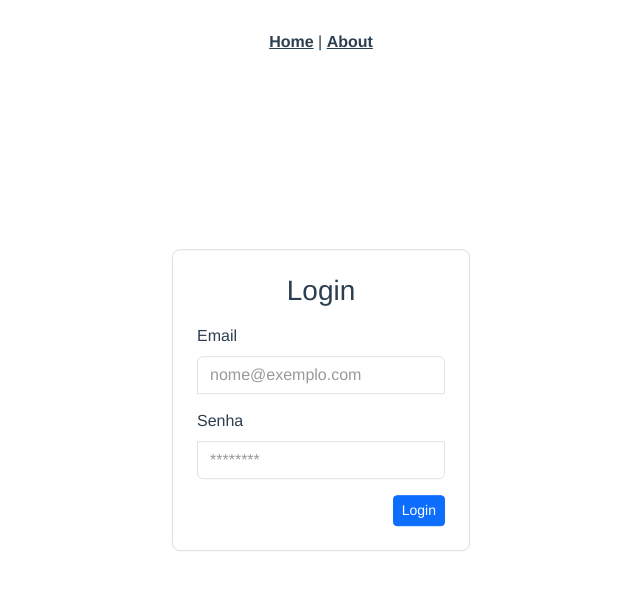
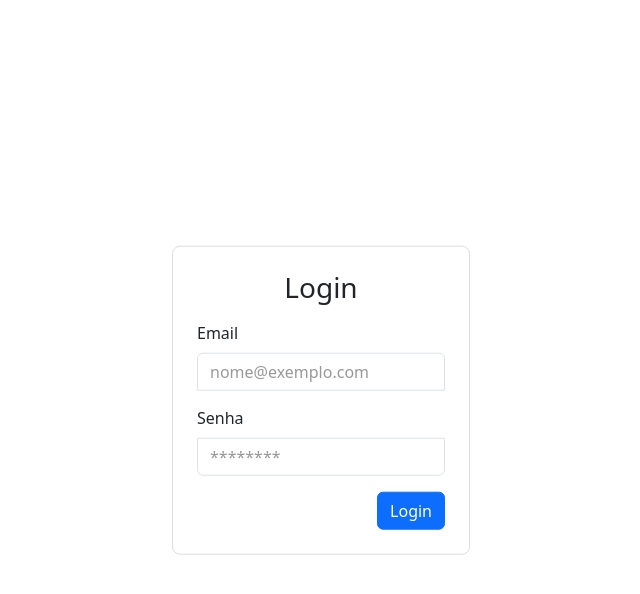
Before and after one commit to jonasvictor/front-stg-project, a Vue app: page /login in a window 1280 px wide. Shown: the top 594 px of the page, without its empty margins (319-959 px from the left). Built offline with nearby package versions, Linux system fonts and the light colour scheme.

Commit message:
Adicionando validações de login, adição da navbar, ocultando ela da tela de login  e adiacinando um botão para logout

```diff
--- a/package.json
+++ b/package.json
@@ -9,10 +9,14 @@
     "test:e2e": "vue-cli-service test:e2e"
   },
   "dependencies": {
+    "axios": "^1.4.0",
     "bootstrap": "^5.3.0",
     "core-js": "^3.8.3",
+    "nprogress": "^0.2.0",
+    "sweetalert2": "^11.7.18",
     "vue": "^3.3.4",
     "vue-router": "^4.0.3",
+    "vue-sweetalert2": "^5.0.5",
     "vuex": "^4.0.0"
   },
   "devDependencies": {
--- a/src/App.vue
+++ b/src/App.vue
@@ -1,33 +1,94 @@
 <template>
   <div>
-    <nav>
-      <router-link to="/login"></router-link>
-      <router-link to="/home">Home</router-link> |
-      <router-link to="/about">About</router-link>
+    <!-- INICIO NAVBAR -->
+    <nav
+      v-if="isAuthenticated"
+      class="navbar navbar-expand-sm bg-dark navbar-dark"
+    >
+      <div class="container">
+        <!-- Logotipo -->
+        <router-link class="navbar-brand order-md-first" to="/home"
+          >CRUD de Cadastro de Usuários
+        </router-link>
+
+        <!-- Links do menu -->
+        <ul class="navbar-nav mx-auto">
+          <li class="nav-item">
+            <router-link class="nav-link" to="/usuarios">
+              Criar Usuário
+            </router-link>
+          </li>
+          <li class="nav-item">
+            <router-link class="nav-link" to="/usuarios/listar">
+              Listar Usuários
+            </router-link>
+          </li>
+          <li class="nav-item">
+            <router-link class="nav-link" to="/usuarios/:id">
+              Editar Usuário
+            </router-link>
+          </li>
+        </ul>
+
+        <!-- Botão de logout -->
+        <button class="btn text-light" @click="logout">Logout</button>
+      </div>
     </nav>
-    <router-view />
+    <!-- FIM NAVBAR -->
+
+    <div class="container mt-5">
+      <router-view />
+    </div>
   </div>
 </template>
 
-<style lang="scss">
-#app {
-  font-family: Avenir, Helvetica, Arial, sans-serif;
-  -webkit-font-smoothing: antialiased;
-  -moz-osx-font-smoothing: grayscale;
-  text-align: center;
-  color: #2c3e50;
+<script>
+export default {
+  name: "App",
+  data() {
+    return {
+      isAuthenticated: false,
+    };
+  },
+
+  mounted() {
+    // Verifica se o usuário está autenticado quando o componente é montado
+    this.isAuthenticated = this.checkAuthentication();
+  },
+
+  methods: {
+    // Verifica se o usuário está autenticado com base na presença do token no LocalStorage
+    checkAuthentication() {
+      return localStorage.getItem("token") !== null;
+    },
+
+    // Função de logout do usuário
+    logout() {
+      // Remove o token e outros dados do usuário do armazenamento (por exemplo, LocalStorage)
+      localStorage.removeItem("token");
+      localStorage.removeItem("usuario");
+
+      // Redireciona para a página de login
+      this.$router.push("/login");
+    },
+  },
+
+  watch: {
+    // Observa as mudanças na rota
+    $route() {
+      // Atualiza o status de autenticação com base na rota atual
+      this.isAuthenticated = this.checkAuthentication();
+    },
+  },
+};
+</script>
+
+<style>
+.navbar-brand {
+  margin-right: auto;
 }
 
-nav {
-  padding: 30px;
-
-  a {
-    font-weight: bold;
-    color: #2c3e50;
-
-    &.router-link-exact-active {
-      color: #42b983;
-    }
-  }
+.navbar-nav {
+  margin: 0 auto;
 }
 </style>
--- a/src/router/index.js
+++ b/src/router/index.js
@@ -2,8 +2,13 @@ import { createRouter, createWebHistory } from "vue-router";
 import HomeView from "../views/HomeView.vue";
 import Login from "../views/Login.vue";
 import { isAuthenticated } from "../utils/auth";
+import nProgress from "nprogress";
 
 const routes = [
+  {
+    path: "/",
+    redirect: "/login", // Redireciona para a tela de login como rota inicial
+  },
   {
     path: "/login",
     name: "login",
@@ -16,13 +21,20 @@ const routes = [
     meta: { requiresAuth: true }, // Requer autenticação para acessar a rota
   },
   {
-    path: "/about",
-    name: "about",
-    // route level code-splitting
-    // this generates a separate chunk (about.[hash].js) for this route
-    // which is lazy-loaded when the route is visited.
+    path: "/usuarios",
+    name: "Criar Novo Usuário",
     component: () =>
-      import(/* webpackChunkName: "about" */ "../views/AboutView.vue"),
+      import("../components/create-usuario/CreateUsuarioComponent"),
+  },
+  {
+    path: "/usuarios/listar",
+    name: "Listar Usuários",
+    component: () => import("../components/list-usuario/ListUsuarioComponent"),
+  },
+  {
+    path: "/usuarios/:id",
+    name: "Editar Usuário",
+    component: () => import("../components/edit-usuario/EditUsuarioComponent"),
   },
 ];
 
@@ -32,11 +44,22 @@ const router = createRouter({
 });
 
 router.beforeEach((to, from, next) => {
+  // Inicia o progresso do nProgress
+  nProgress.start();
+
+  // Verifica se a rota requer autenticação e se o usuário está autenticado
   if (to.name !== "login" && !isAuthenticated()) {
-    next({ name: "login" }); // Redireciona para a página de login se não estiver autenticado
+    // Redireciona para a página de login se não estiver autenticado
+    next({ name: "login" });
   } else {
+    // Continua a transição para a próxima rota
     next();
   }
 });
 
+router.afterEach((to, from) => {
+  // Completa o progresso do nProgress
+  nProgress.done();
+});
+
 export default router;
--- a/src/utils/auth.js
+++ b/src/utils/auth.js
@@ -1,4 +1,7 @@
 export function isAuthenticated() {
+  // Obtém o token de autenticação do localStorage
   const token = localStorage.getItem("token");
+
+  // Verifica se o token está presente e válido
   return token !== null;
 }
--- a/src/views/AboutView.vue
+++ /dev/null
@@ -1,5 +0,0 @@
-<template>
-  <div class="about">
-    <h1>This is an about page</h1>
-  </div>
-</template>
--- a/src/views/Login.vue
+++ b/src/views/Login.vue
@@ -1,7 +1,7 @@
 <template>
   <main class="form-signin w-100 m-auto">
     <div class="login-container">
-      <h1 class="h3 mb-3 fw-normal">Login</h1>
+      <h1 class="h3 mb-3 fw-normal text-center">Login</h1>
 
       <form @submit.stop.prevent="submit">
         <div class="text-start">
@@ -25,7 +25,7 @@
           />
         </div>
         <div class="text-end mt-3">
-          <button class="btn btn-primary btn-sm" type="submit">Login</button>
+          <button class="btn btn-primary" type="submit">Login</button>
         </div>
       </form>
     </div>
@@ -33,6 +33,20 @@
 </template>
 
 <script>
+import Swal from "sweetalert2";
+import axios from "axios";
+
+/**
+ * Componente Login
+ *
+ * Este componente representa a tela de login do aplicativo.
+ * Ele contém um formulário para inserir o email e senha do usuário.
+ * Ao fazer o login, ele envia uma requisição POST para a rota de login do backend,
+ * verifica se o login foi bem-sucedido e redireciona para a página home em caso positivo.
+ * Caso o login falhe, exibe um alerta de erro.
+ * Também verifica se o usuário já está autenticado quando a tela de login é montada
+ * e redireciona diretamente para a página home se já estiver autenticado.
+ */
 export default {
   name: "Login",
   data() {
@@ -44,51 +58,65 @@ export default {
     };
   },
   methods: {
+    /**
+     * Função submit
+     *
+     * Executada quando o formulário de login é submetido.
+     * Faz uma requisição POST para a rota de login do backend com as credenciais do usuário.
+     * Verifica se o login foi bem-sucedido com base na resposta do servidor.
+     * Se o login for bem-sucedido, armazena o token e os dados do usuário no localStorage,
+     * redireciona para a página home e exibe um alerta de sucesso.
+     * Caso contrário, exibe um alerta de erro.
+     */
     submit() {
       const payload = {
         email: this.input.email,
         senha: this.input.senha,
       };
 
-      fetch("http://localhost:3030/login", {
-        method: "POST",
-        headers: {
-          "Content-Type": "application/json",
-          Access: "application/json",
-        },
-        body: JSON.stringify(payload),
-      })
-        .then((res) => res.json())
+      axios
+        .post("http://localhost:3030/login", payload)
         .then((res) => {
-          console.log(res);
-          if (res.token) {
+          console.log(res.data);
+          if (res.data.token) {
             // Login bem-sucedido
-            // Armazene o token e os dados do usuário em algum lugar (por exemplo, Vuex ou LocalStorage)
-            localStorage.setItem("token", res.token);
-            localStorage.setItem("usuario", JSON.stringify(res.user));
-            // Redirecione para a página home ou outra página protegida
+            // Armazene o token e os dados do usuário no LocalStorage
+            localStorage.setItem("token", res.data.token);
+            localStorage.setItem("usuario", JSON.stringify(res.data.user));
+            // Redirecione para a página home
             this.$router.push("/home");
-          } else {
-            // Login mal-sucedido
-            alert("Acesso não autorizado");
+
+            // Exibe um alerta de sucesso
+            Swal.fire({
+              icon: "success",
+              title: "Autenticação bem-sucedida",
+            });
           }
-          // if (res.status == "ok") {
-          //   this.$router.push("/home");
-          // } else {
-          //   alert("Acesso não autorizado");
-          // }
         })
-        .catch((err) => console.log(err));
-      // login() {
-      //   if (this.input.email != "" && this.input.senha != "") {
-      //     this.$router.push("/home");
-      //   } else {
-      //     alert("Preencha todos os campos");
-      //   }
-      //   // console.log(this.input);
-      //   // this.$router.push("/home");
-      // },
+        .catch((error) => {
+          console.log(error);
+          // Login mal-sucedido
+          Swal.fire({
+            icon: "error",
+            title: "Acesso não autorizado",
+          });
+        });
     },
+  },
+  mounted() {
+    /**
+     * Hook mounted
+     *
+     * Executado quando a tela de login é montada.
+     * Verifica se já há um token no localStorage.
+     * Se houver um token e a tela atual for a de login, significa que o usuário já está autenticado.
+     * Redireciona diretamente para a página home.
+     */
+    if (this.$route.name === "login" && localStorage.getItem("token")) {
+      // Se houver um token, significa que o usuário já está autenticado
+      // Redireciona diretamente para a tela de home
+      this.$router.push("/home");
+    }
   },
 };
 </script>
@@ -127,6 +155,6 @@ export default {
 }
 
 .form-signin input::placeholder {
-  color: #999999; /* Defina a cor desejada para o placeholder */
+  color: #999999;
 }
 </style>
```
Also changed, not shown: src/main.js (+16 -5 lines).
